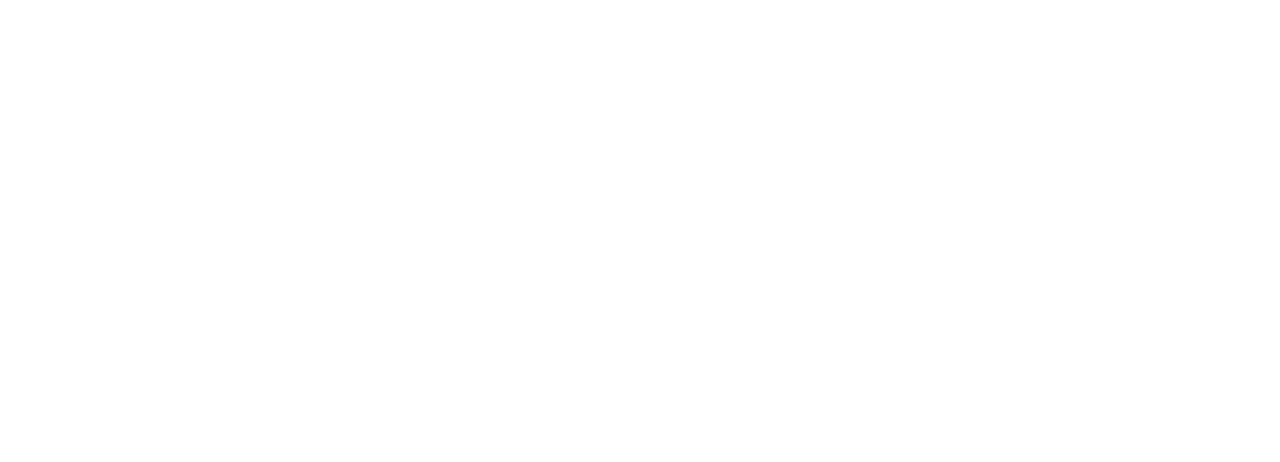
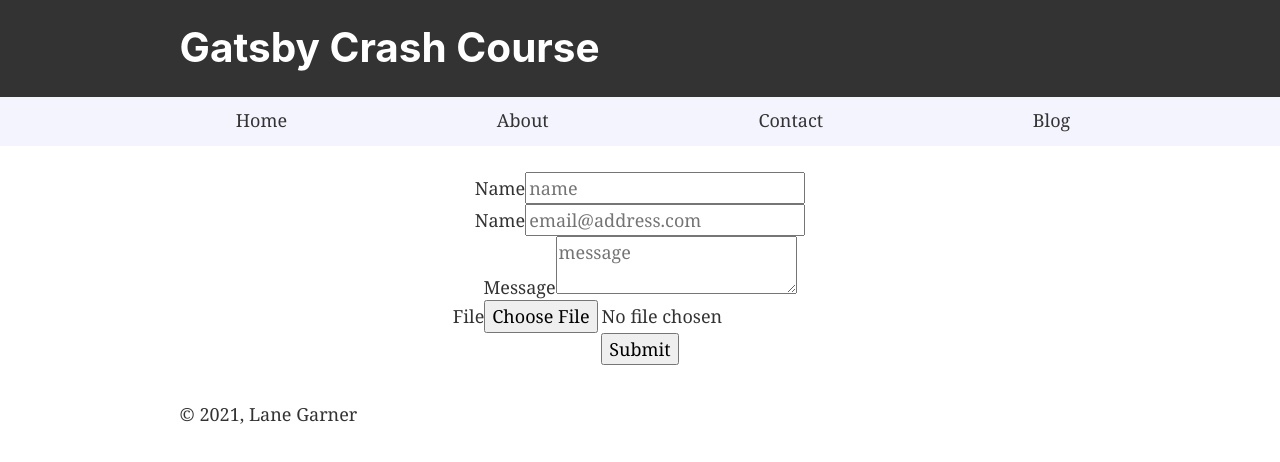
Before and after one commit to LaneGarner/gatsby-crash-course-2, a Gatsby site: page /contact in a window 1280 px wide. Before the commit this address had no page. Built offline with nearby package versions, Linux system fonts and the light colour scheme; Gatsby itself is replaced by a stand-in of ours.

Commit message:
contact page

```diff
--- a/src/components/layout.css
+++ b/src/components/layout.css
@@ -598,3 +598,9 @@ pre tt:after {
     font-size: 100%;
   }
 }
+
+.flex-center {
+  display: flex;
+  flex-direction: column;
+  align-items: center;
+}
--- a/src/components/layout.js
+++ b/src/components/layout.js
@@ -42,9 +42,8 @@ const Layout = ({ children }) => {
             marginTop: `2rem`,
           }}
         >
-          © {new Date().getFullYear()}, Built with
-          {` `}
-          <a href="https://www.gatsbyjs.com">Gatsby</a>
+          © {new Date().getFullYear()}, Lane Garner
+          {/* <a href="https://www.gatsbyjs.com">Gatsby</a> */}
         </footer>
       </div>
     </>
--- a/src/components/menu.js
+++ b/src/components/menu.js
@@ -13,7 +13,7 @@ const Menu = () => (
         }}>
             <li><Link to ="/">Home</Link></li>
             <li><Link to ="/about">About</Link></li>
-            <li><Link to ="/services">Services</Link></li>
+            <li><Link to ="/contact">Contact</Link></li>
             <li><Link to ="/blog">Blog</Link></li>
         </ul>
 
--- /dev/null
+++ b/src/pages/contact.js
@@ -0,0 +1,34 @@
+import React from 'react'
+import Layout from "../components/layout"
+
+const Contact = () => {
+    return (
+        <Layout>
+            <form action="SUBMIT" data-netlify="true" className="flex-center">
+                <div class="field">
+                    <label htmlFor="nameInput">Name</label>
+                    <input id="nameInput" name="nameInput" type="text" placeholder="name"/>
+                </div>
+                <div class="field">
+                    <label htmlFor="emailInput">Name</label>
+                    <input id="emailInput" name="emailInput" type="email" placeholder="email@address.com"/>
+                </div>
+                <div class="field">
+                    <label htmlFor="messageInput">Message</label>
+                    <textarea id="messageInput" name="messageInput" placeholder="message" minRows="2" />
+                </div>
+                <div class="field">
+                    <label htmlFor="fileInput">File</label>
+                    <input type="file" id="fileInput" name="fileInput" placeholder="Upload file" />
+                </div>
+                <div className="field">
+                    <div data-netlify-recaptcha="true"></div>
+                </div>
+
+                <button type="submit">Submit</button>
+            </form>
+        </Layout>
+    )
+}
+
+export default Contact
```
Also changed, not shown: src/pages/services.js (deleted, +0 -14 lines).
